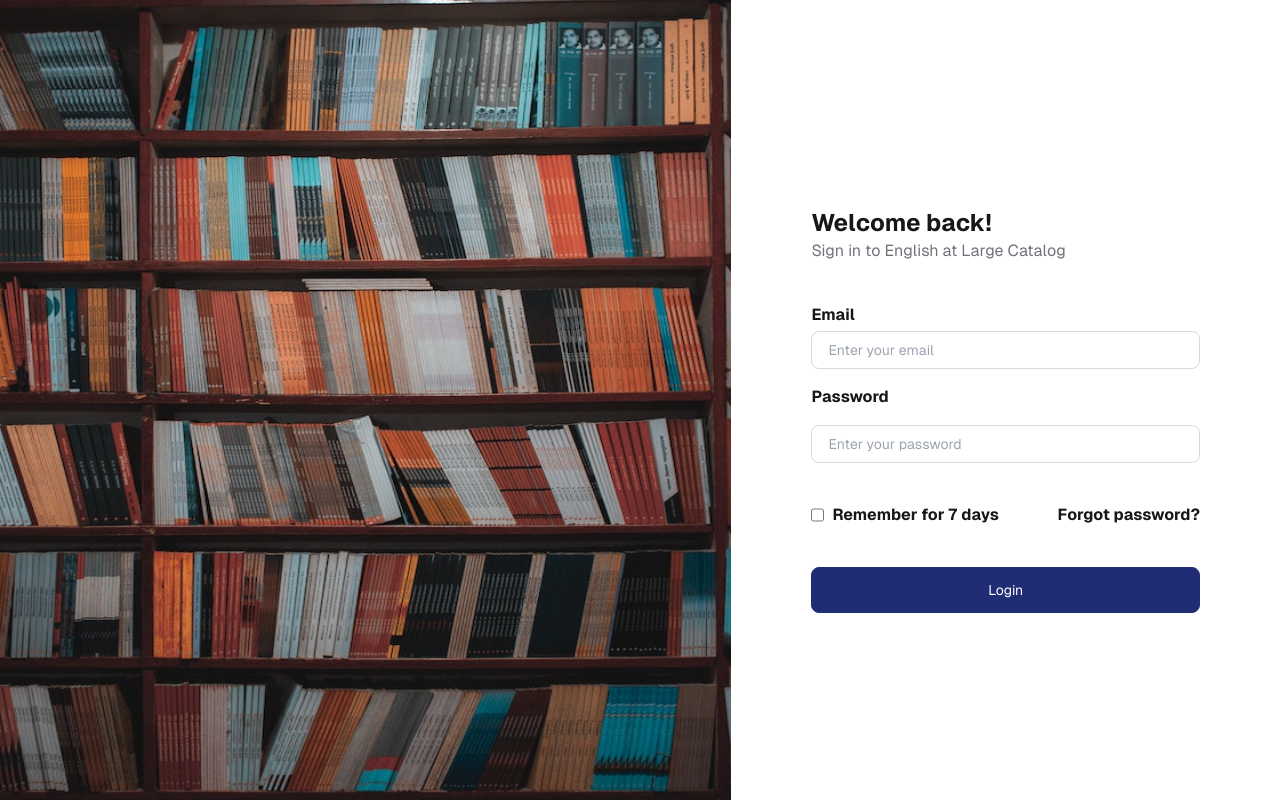
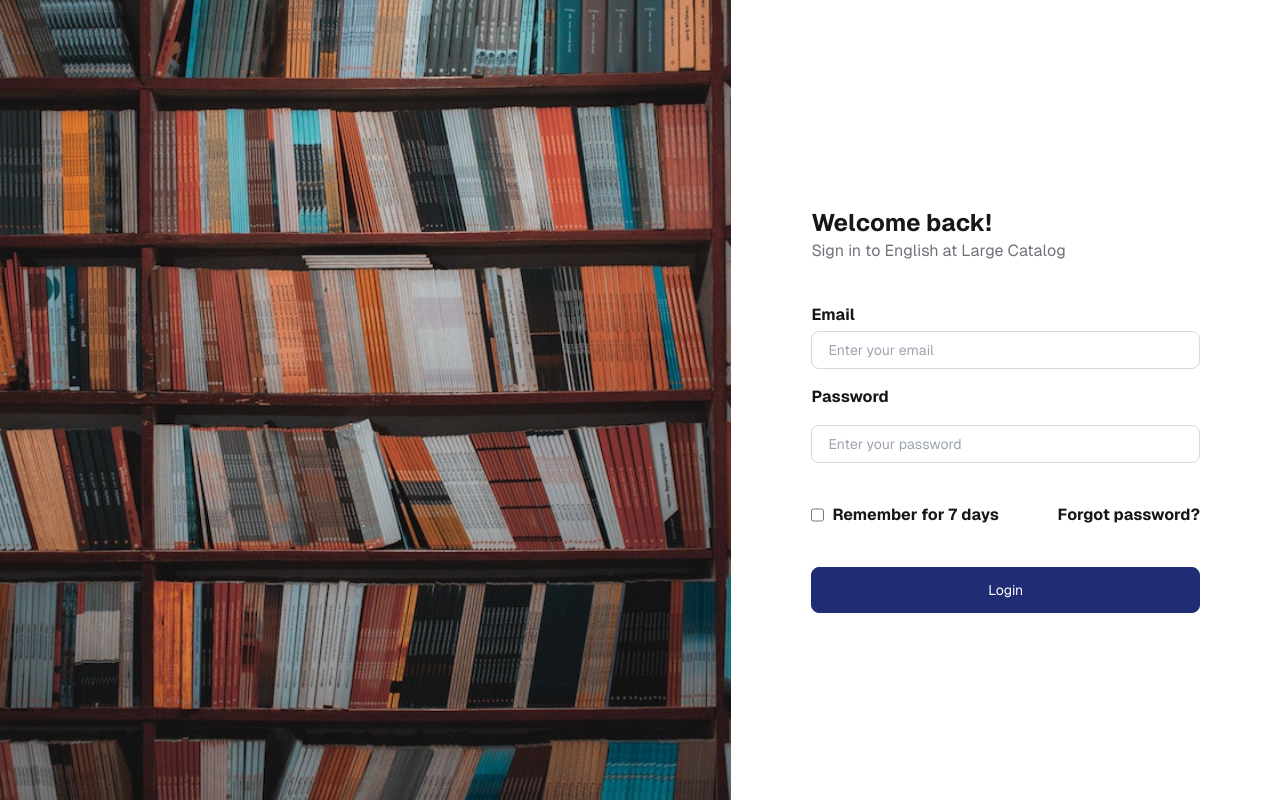
Before and after one commit to JumboCode/english-at-large, a Next.js app: page /login in a window 1280 px wide. Built offline with nearby package versions, Linux system fonts and the light colour scheme.

Commit message:
added responsiveness to image

```diff
--- a/src/app/login/page.tsx
+++ b/src/app/login/page.tsx
@@ -8,13 +8,13 @@ import Image from "next/image";
 const Login = () => {
   return (
     <div className="font-[family-name:var(--font-geist-sans)] left-0 grid grid-cols-7 items-center">
-        <div className="hidden sm:block container object-cover h-full min-h-screen col-span-4">
+      <div className="hidden sm:block container relative h-full min-h-screen col-span-4">
         <Image
           aria-hidden
           src={books}
           alt="books"
-            layout="responsive"
-            style={{ maxHeight: '100vh' }}
+          layout="fill"
+          className="object-cover"
         />
       </div>
 
```
Lines whose indentation alone changed are shown as unchanged.
